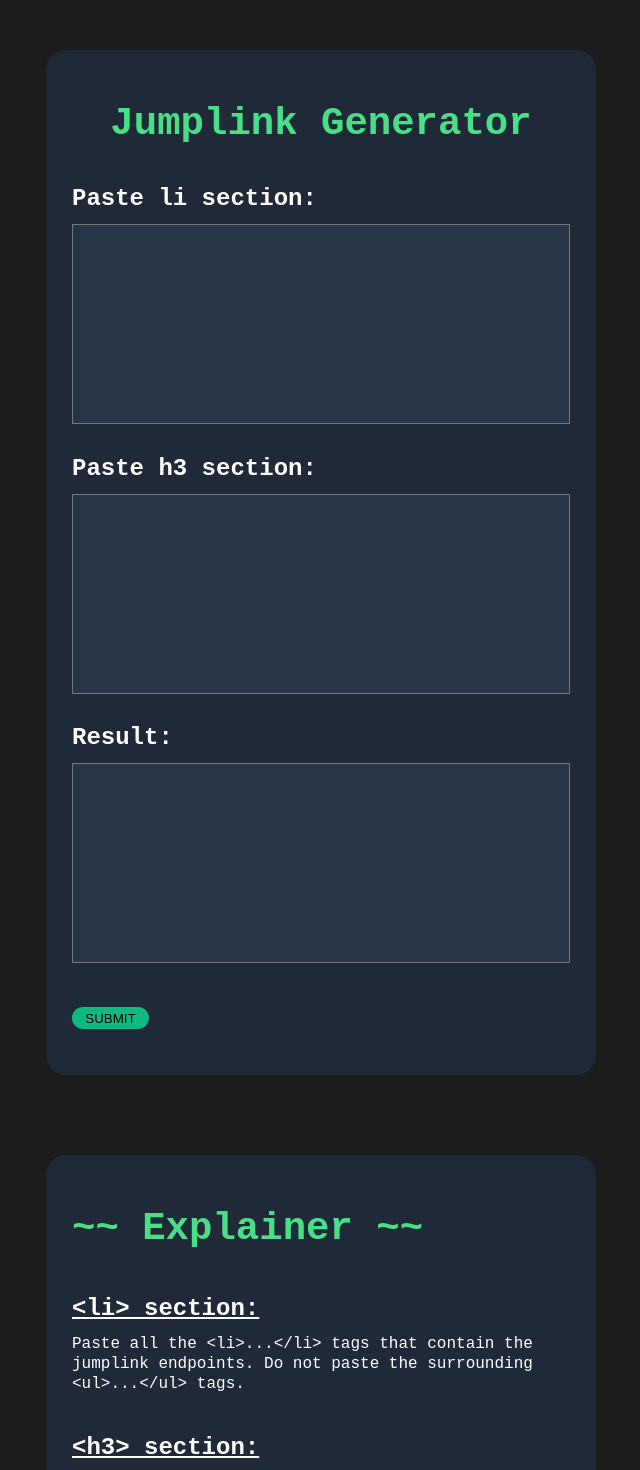
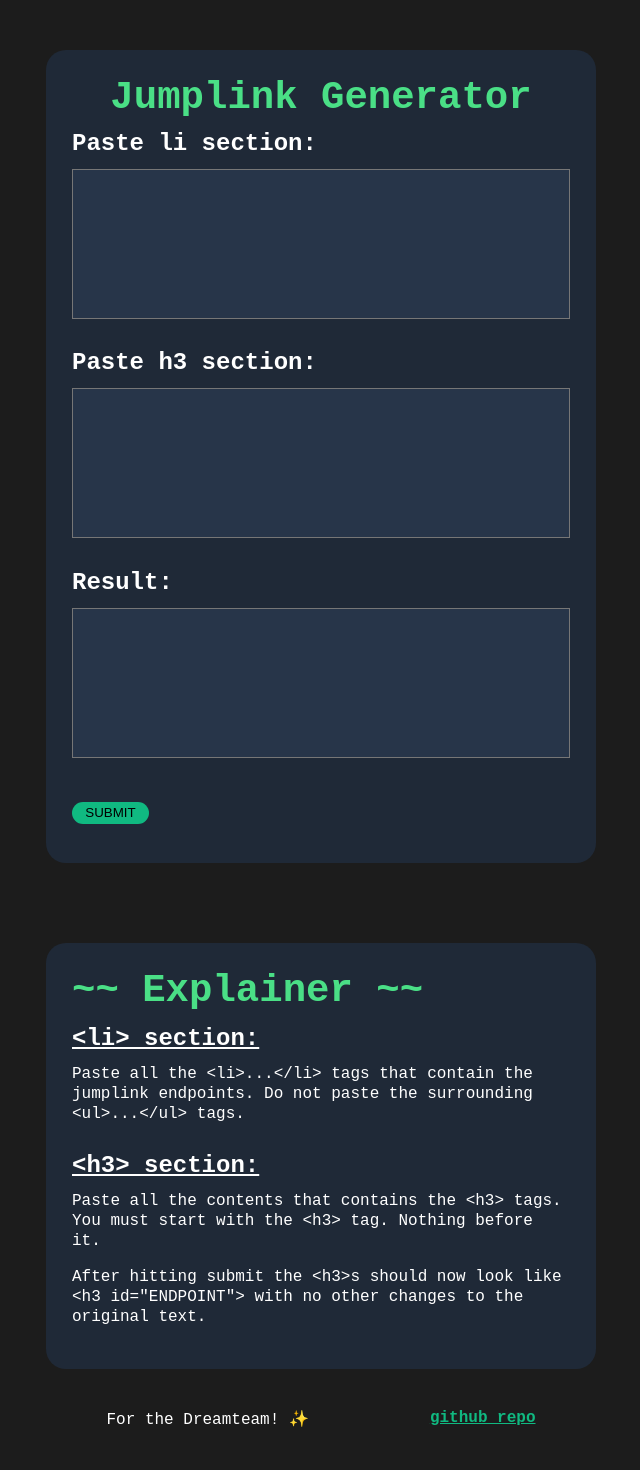
Before and after one commit to odeliy/autofill-jumplinks, a React (Create React App) app: page / in a window 1280 px wide. Shown: the top 1470 px of the page, without its empty margins (319-959 px from the left). Built offline with nearby package versions, Linux system fonts and the light colour scheme.

Commit message:
fix: fit fully on smaller screens

```diff
--- a/src/components/Explainer.js
+++ b/src/components/Explainer.js
@@ -2,22 +2,19 @@ import styled from 'styled-components'
 
 const StyledExplainer = styled.div`
 	border-radius: 20px;
-	padding: 1em 2em;
+	padding: 2em;
 	background-color: #1f2937;
 	margin-top: 80px;
 
 	h1 {
 		font-size: 3em;
 		color: #4adf86;
-		padding-top: 1em;
-		padding-bottom: 0.5em;
 	}
 
 	h2 {
 		font-size: 1.5rem;
 		text-decoration: underline;
-		padding-top: 1em;
-		padding-bottom: 0.5em;
+		padding-block: 0.5em;
 	}
 
 	p {
--- a/src/components/Generator.js
+++ b/src/components/Generator.js
@@ -5,13 +5,13 @@ import styled from 'styled-components'
 const StyledJumplinkGenerator = styled.div`
 	border-radius: 20px;
 	background-color: #1f2937;
-	padding: 1em 2em;
+	padding: 2em;
 
 	h1 {
+		padding-bottom: 0.25em;
         font-size: 3em;
 		color: #4adf86;
         text-align: center;
-        padding-block: 1em;
 	}
 
 	h2 {
@@ -23,7 +23,7 @@ const StyledJumplinkGenerator = styled.div`
 		resize: none;
 		overflow: auto;
 		width: 100%;
-		min-height: 200px;
+		min-height: 150px;
 		padding: 0.5em 1em;
 		margin-bottom: 2em;
 		background-color: #273549;
@@ -33,7 +33,7 @@ const StyledJumplinkGenerator = styled.div`
 	button {
 		text-transform: uppercase;
 		padding: 0.25em 1em;
-		margin: 1em 0 2.5em;
+		margin: 1em 0;
 		border: none;
 		border-radius: 20px;
 		background-color: #10b981;
```
